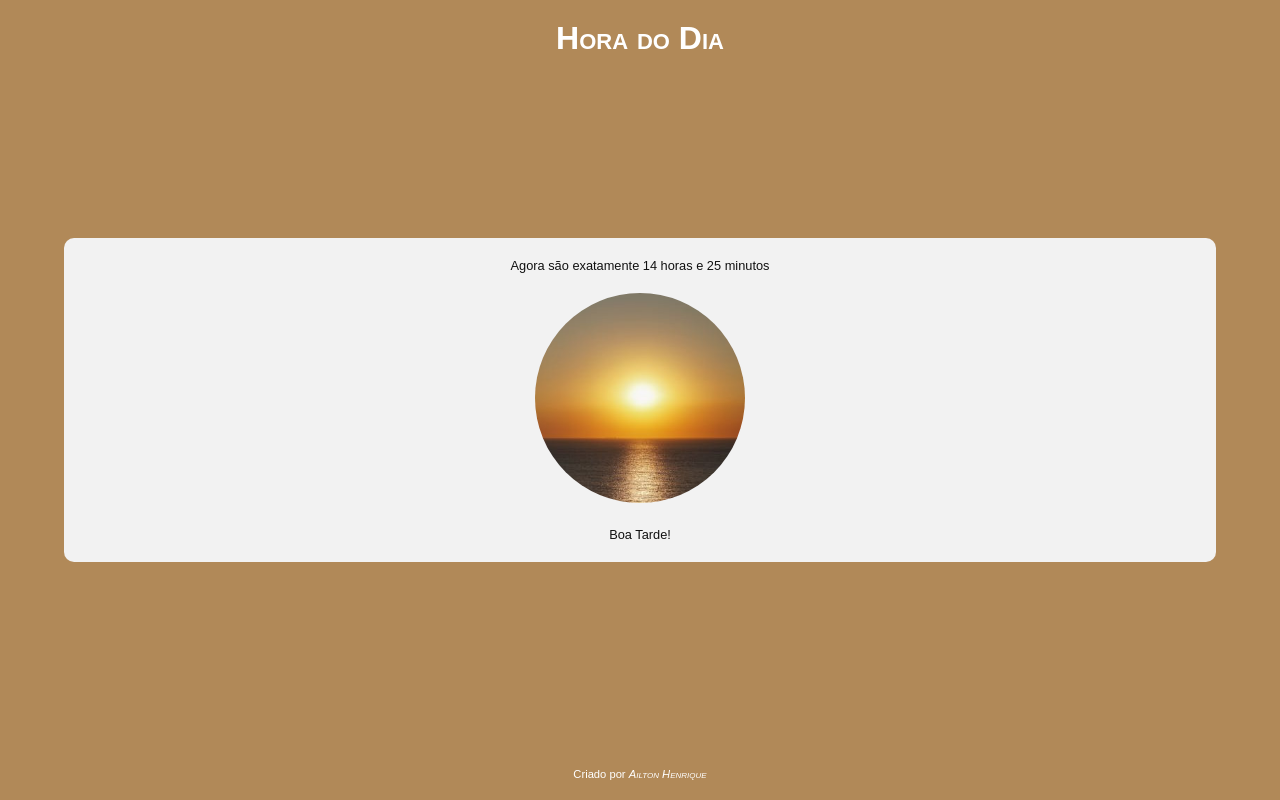
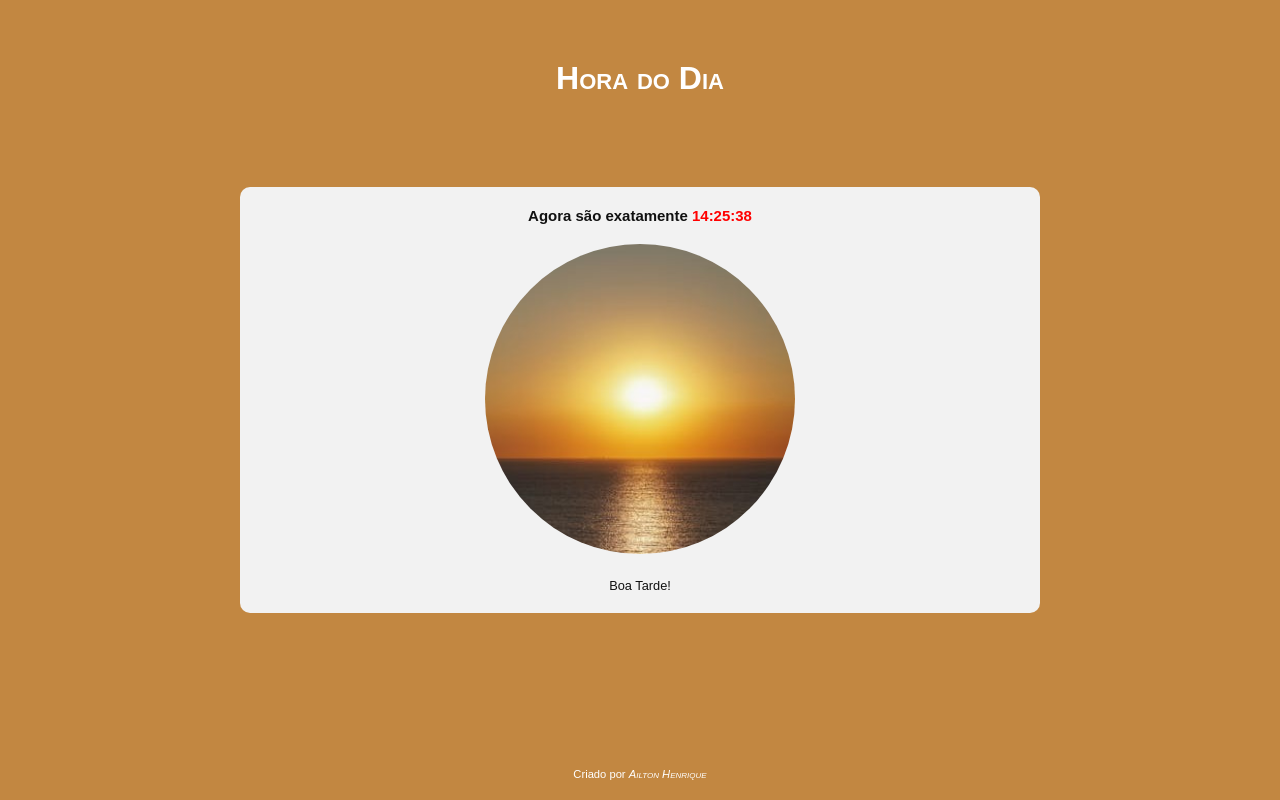
Before and after one commit to ailtonhs/desenvolvimento-web, a plain HTML site: page 05-hora-do-dia/index.html in a window 1280 px wide. Drawn offline with Linux system fonts and the light colour scheme.

Commit message:
Correção de bugs

```diff
--- a/05-hora-do-dia/main.js
+++ b/05-hora-do-dia/main.js
@@ -1,30 +1,46 @@
-const horaAtual = new Date().getHours();
-const minAtual = new Date().getMinutes();
-//let res = document.getElementById("res");
+
 
 function resultado(mensagem) {
     document.getElementById("res").innerHTML = mensagem;
 };
 
-resultado(`Agora são exatamente ${horaAtual} horas e ${minAtual} minutos`);
+function atualizarRelogio() {
+    const horaAtual = new Date().getHours().toString().padStart(2, '0');
+    const minAtual = new Date().getMinutes().toString().padStart(2, '0');
+    const segundos = new Date().getSeconds().toString().padStart(2, '0');
 
-const divImg = document.getElementById("img");
-let img = document.createElement("img");
+    //formata a hora
+    const horaFormatada = `${horaAtual}:${minAtual}:${segundos}`;
 
-divImg.appendChild(img);
-//img.setAttribute("src", "img/manha.jpg");
 
-if (horaAtual > 0 && horaAtual < 12) {
-    img.setAttribute("src", "img/manha.jpg");
-    document.body.style.backgroundColor="#BED6E0";
-    document.getElementById("saudacao").innerHTML = "Bom Dia!"
+    resultado(`<h3>Agora são exatamente <strong style="color: red">${horaFormatada}</strong></h3>`);
+}
 
-} else if (horaAtual <= 18) {
-    img.setAttribute("src", "img/tarde.jpg");
-    document.body.style.backgroundColor="#B18958";
-    document.getElementById("saudacao").innerHTML = "Boa Tarde!"
-} else {
-    img.setAttribute("src", "img/noite.jpg")
-    document.body.style.backgroundColor="#3184C1";
-    document.getElementById("saudacao").innerHTML = "Bom Noite!";
+setInterval(atualizarRelogio, 1000);
+
+function AtualizarImagem() {
+    const divImg = document.getElementById("img");
+    const img = document.createElement("img");
+    divImg.appendChild(img);
+
+    const horaAtual = new Date().getHours();
+
+    if (horaAtual > 0 && horaAtual <= 12) {
+        img.src = "img/manha.jpg";
+        document.body.style.backgroundColor = "#CDD3D2";
+        document.getElementById("saudacao").innerHTML = "Bom Dia!";
+
+
+    } else if (horaAtual <= 18) {
+        img.setAttribute("src", "img/tarde.jpg");
+        document.body.style.backgroundColor = "#C28741";
+        document.getElementById("saudacao").innerHTML = "Boa Tarde!";
+
+    } else {
+        img.src = "img/noite.jpg";
+        document.body.style.backgroundColor = "#0B4167"
+        document.getElementById("saudacao").innerHTML = "Boa Noite!";
+    };
 }
+//chama a função atualiza imagem
+AtualizarImagem();
--- a/05-hora-do-dia/style.css
+++ b/05-hora-do-dia/style.css
@@ -14,7 +14,7 @@ body {
 header {
     color: #fff;
     text-align: center;
-    margin-top: 20px;
+    margin-top: 40px;
     font-size: 1em;
     font-variant: small-caps;
 }
@@ -79,3 +79,19 @@ footer a {
     font-variant: small-caps;
     font-style: italic;
 }
+
+@media screen and (min-width: 768px) {
+    header {
+        padding: 20px;
+    }
+    .conteiner {
+        max-width: 800px;
+    }
+    .conteiner img {
+        width: 350px;
+    }
+
+    footer {
+        font-size: 1em;
+    }
+}
```
